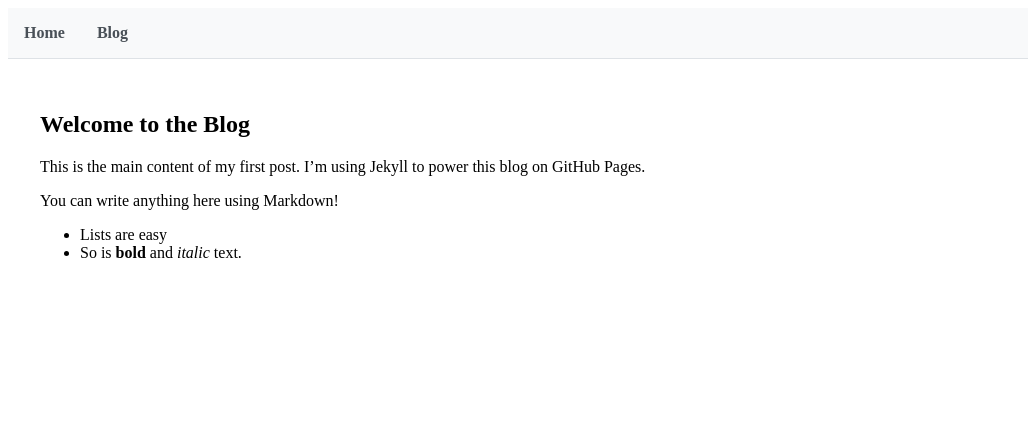
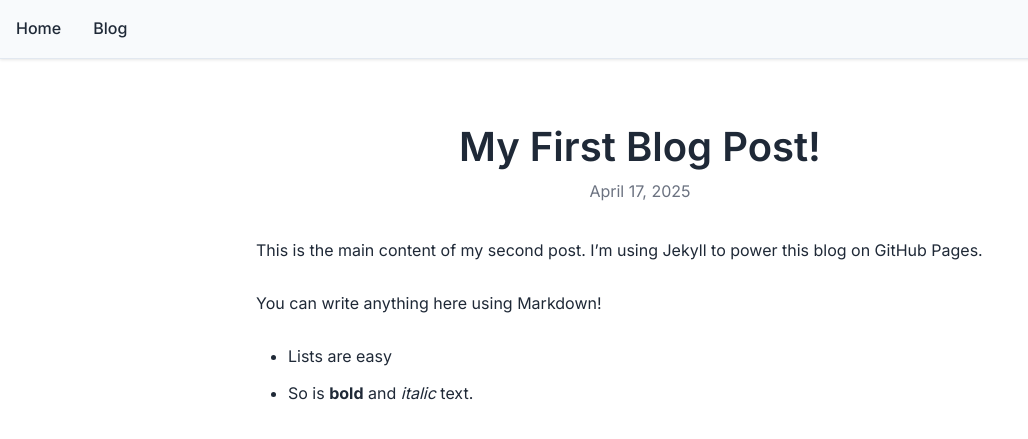
Before and after one commit to shacharmirkin/shacharmirkin.github.io, a Jekyll site: the page built from _posts/2025-04-17-test-post2.md, in a window 1280 px wide. Shown: the top 439 px of the page, without its empty margins (0-1028 px from the left). Built offline with Jekyll 4.4.1, drawn with Linux system fonts in a browser that asks for light colours.

Commit message:
better blog post organization

```diff
--- a/_layouts/default.html
+++ b/_layouts/default.html
@@ -1,34 +1,120 @@
 <!DOCTYPE html>
-<html>
+<html lang="en">
 <head>
     <meta charset="utf-8">
+    <meta name="viewport" content="width=device-width, initial-scale=1.0">
     <title>{{ page.title }}</title>
+    <link rel="preconnect" href="https://fonts.googleapis.com">
+    <link rel="preconnect" href="https://fonts.gstatic.com" crossorigin>
+    <link href="https://fonts.googleapis.com/css2?family=Inter:wght@400;500;600;700&display=swap" rel="stylesheet">
     <style>
+        :root {
+            --primary-color: #2563eb;
+            --secondary-color: #1e40af;
+            --text-color: #1f2937;
+            --background-color: #ffffff;
+            --nav-bg: #f8fafc;
+            --nav-border: #e2e8f0;
+        }
+
+        * {
+            margin: 0;
+            padding: 0;
+            box-sizing: border-box;
+        }
+
+        body {
+            font-family: 'Inter', -apple-system, BlinkMacSystemFont, 'Segoe UI', Roboto, sans-serif;
+            line-height: 1.6;
+            color: var(--text-color);
+            background-color: var(--background-color);
+        }
+
         .nav-tabs {
             display: flex;
             list-style: none;
             padding: 0;
             margin: 0;
-            background-color: #f8f9fa;
-            border-bottom: 1px solid #dee2e6;
+            background-color: var(--nav-bg);
+            border-bottom: 1px solid var(--nav-border);
+            position: sticky;
+            top: 0;
+            z-index: 100;
+            box-shadow: 0 1px 3px rgba(0, 0, 0, 0.1);
         }
+
         .nav-tabs li {
             padding: 1rem;
+            transition: all 0.2s ease;
         }
+
         .nav-tabs a {
             text-decoration: none;
-            color: #495057;
-            font-weight: bold;
+            color: var(--text-color);
+            font-weight: 500;
+            font-size: 1rem;
+            position: relative;
+            padding: 0.5rem 0;
         }
-        .nav-tabs a:hover {
-            color: #007bff;
+
+        .nav-tabs a::after {
+            content: '';
+            position: absolute;
+            bottom: 0;
+            left: 0;
+            width: 0;
+            height: 2px;
+            background-color: var(--primary-color);
+            transition: width 0.3s ease;
         }
+
+        .nav-tabs a:hover::after {
+            width: 100%;
+        }
+
         .nav-tabs .active a {
-            color: #007bff;
-            border-bottom: 2px solid #007bff;
+            color: var(--primary-color);
         }
+
+        .nav-tabs .active a::after {
+            width: 100%;
+        }
+
         .content {
+            max-width: 1200px;
+            margin: 0 auto;
             padding: 2rem;
+        }
+
+        @media (max-width: 768px) {
+            .nav-tabs {
+                flex-direction: column;
+            }
+
+            .content {
+                padding: 1rem;
+            }
+        }
+
+        /* Modern typography */
+        h1, h2, h3, h4, h5, h6 {
+            margin-bottom: 1rem;
+            line-height: 1.2;
+            font-weight: 600;
+        }
+
+        p {
+            margin-bottom: 1.5rem;
+        }
+
+        a {
+            color: var(--primary-color);
+            text-decoration: none;
+            transition: color 0.2s ease;
+        }
+
+        a:hover {
+            color: var(--secondary-color);
         }
     </style>
 </head>
--- /dev/null
+++ b/_layouts/post.html
@@ -0,0 +1,81 @@
+---
+layout: default
+---
+
+<article class="blog-post">
+    <header class="post-header">
+        <h1>{{ page.title }}</h1>
+        <time class="post-date">{{ page.date | date: "%B %-d, %Y" }}</time>
+    </header>
+
+    <div class="post-content">
+        {{ content }}
+    </div>
+</article>
+
+<style>
+.blog-post {
+    max-width: 800px;
+    margin: 0 auto;
+    padding: 2rem 1rem;
+}
+
+.post-header {
+    margin-bottom: 2rem;
+    text-align: center;
+}
+
+.post-header h1 {
+    font-size: 2.5rem;
+    margin-bottom: 0.5rem;
+    color: var(--text-color);
+}
+
+.post-date {
+    color: #6b7280;
+    font-size: 1rem;
+}
+
+.post-content {
+    line-height: 1.8;
+    color: var(--text-color);
+}
+
+.post-content p {
+    margin-bottom: 1.5rem;
+}
+
+.post-content ul, .post-content ol {
+    margin-bottom: 1.5rem;
+    padding-left: 2rem;
+}
+
+.post-content li {
+    margin-bottom: 0.5rem;
+}
+
+.post-content code {
+    background-color: #f3f4f6;
+    padding: 0.2rem 0.4rem;
+    border-radius: 0.25rem;
+    font-family: monospace;
+}
+
+.post-content pre {
+    background-color: #f3f4f6;
+    padding: 1rem;
+    border-radius: 0.5rem;
+    overflow-x: auto;
+    margin-bottom: 1.5rem;
+}
+
+@media (max-width: 768px) {
+    .blog-post {
+        padding: 1rem;
+    }
+
+    .post-header h1 {
+        font-size: 2rem;
+    }
+}
+</style>
--- a/_posts/2025-04-17-test-post2.md
+++ b/_posts/2025-04-17-test-post2.md
@@ -1,14 +1,12 @@
 ---
-layout: default # Use the 'post' layout provided by the theme
+layout: post
 title: "My First Blog Post!"
-date: 2025-04-16 12:00:00 +0200 # Optional: Be specific with date/time/timezone
-categories: [introduction] # Optional: Categorize
-tags: [blogging, jekyll] # Optional: Add tags
+date: 2025-04-17 12:00:00 +0200
+categories: [introduction]
+tags: [blogging, jekyll]
 ---
 
-## Welcome to the Blog
-
-This is the main content of my first post. I'm using Jekyll to power this blog on GitHub Pages.
+This is the main content of my second post. I'm using Jekyll to power this blog on GitHub Pages.
 
 You can write anything here using Markdown!
 
```
Also changed, not shown: _posts/2025-04-16-test-post.md (+4 -6 lines), blog.md (+58 -15 lines), index.md (+1 -5 lines).
